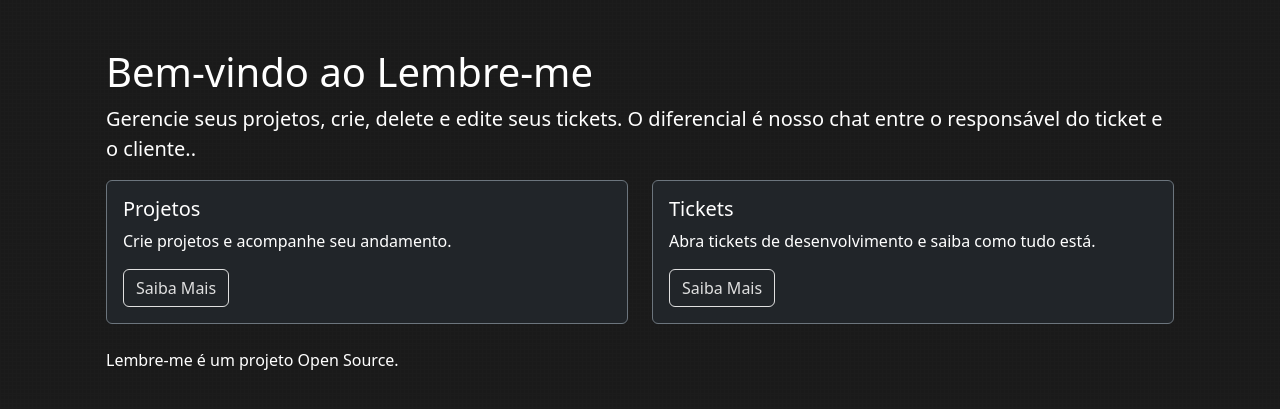
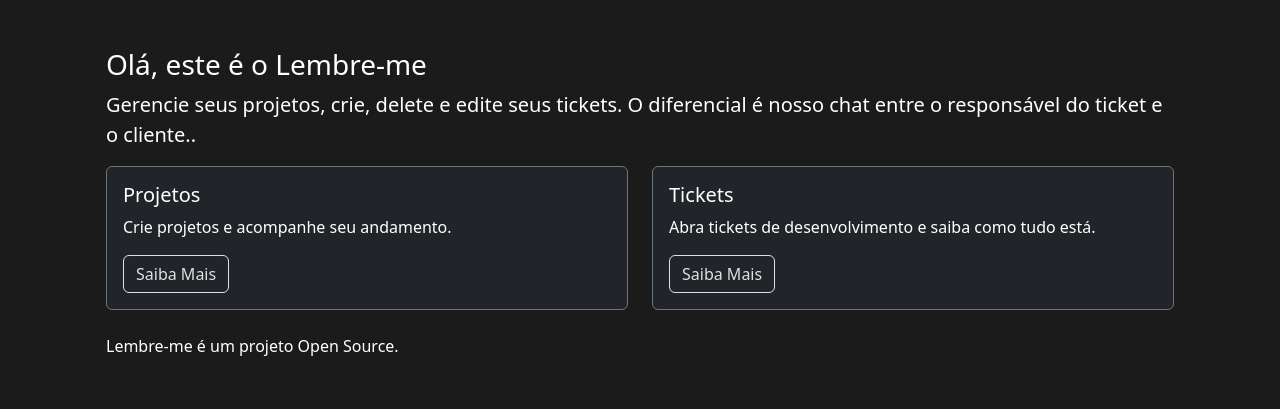
Before and after one commit to gambdata/lembre-me, a Django app: page / in a window 1280 px wide. Shown: the part 56-465 px from the top of the page. Run offline with Django 5.2, Linux system fonts and the light colour scheme; some libraries are stand-ins or nearby versions.

Commit message:
Inclusão de boas vindas e datetime

```diff
--- a/templates/base/index.html
+++ b/templates/base/index.html
@@ -6,8 +6,16 @@
 <div class="container mt-5">
     {% if user.is_authenticated %}
     <div class="container mt-5 text-white">
-        <h1>Bem-vindo {{ user.first_name }}!</h1>
-        <p class="lead">Crie projetos e faça interações com seu time.</p>
+
+        <h3 text-xl font-semibold text-center>
+        {% now "H" as hora %} <!--  Variável de hora -->
+        {% if hora|add:"0" >= 00 and hora|add:"0" <= 12 %} Bom dia,
+        {% elif hora|add:"0" >= 12 and hora|add:"0" <= 18 %} Boa tarde,
+        {% else %} Boa noite, {% endif %}
+            {{ user.first_name }}
+        </h3>
+        <h6 flex items-center gap-2 font-medium text-custom-text-400 style="color: gray">{% now "l, j M H:i" %}</h6>
+        <p class="lead mt-3">Crie projetos e faça interações com seu time.</p>
         <div class="row">
             <div class="col-md-6 mb-4">
                 <div class="card bg-dark text-white border-secondary">
@@ -32,7 +40,7 @@
     </div>
     {% else %}
     <div class="container mt-5 text-white">
-            <h1>Bem-vindo ao Lembre-me</h1>
+            <h3>Olá, este é o Lembre-me</h3>
             <p class="lead">Gerencie seus projetos, crie, delete e edite seus tickets. O diferencial é nosso chat entre o responsável do ticket e o cliente..</p>
             <div class="row">
                 <div class="col-md-6 mb-4">
```
